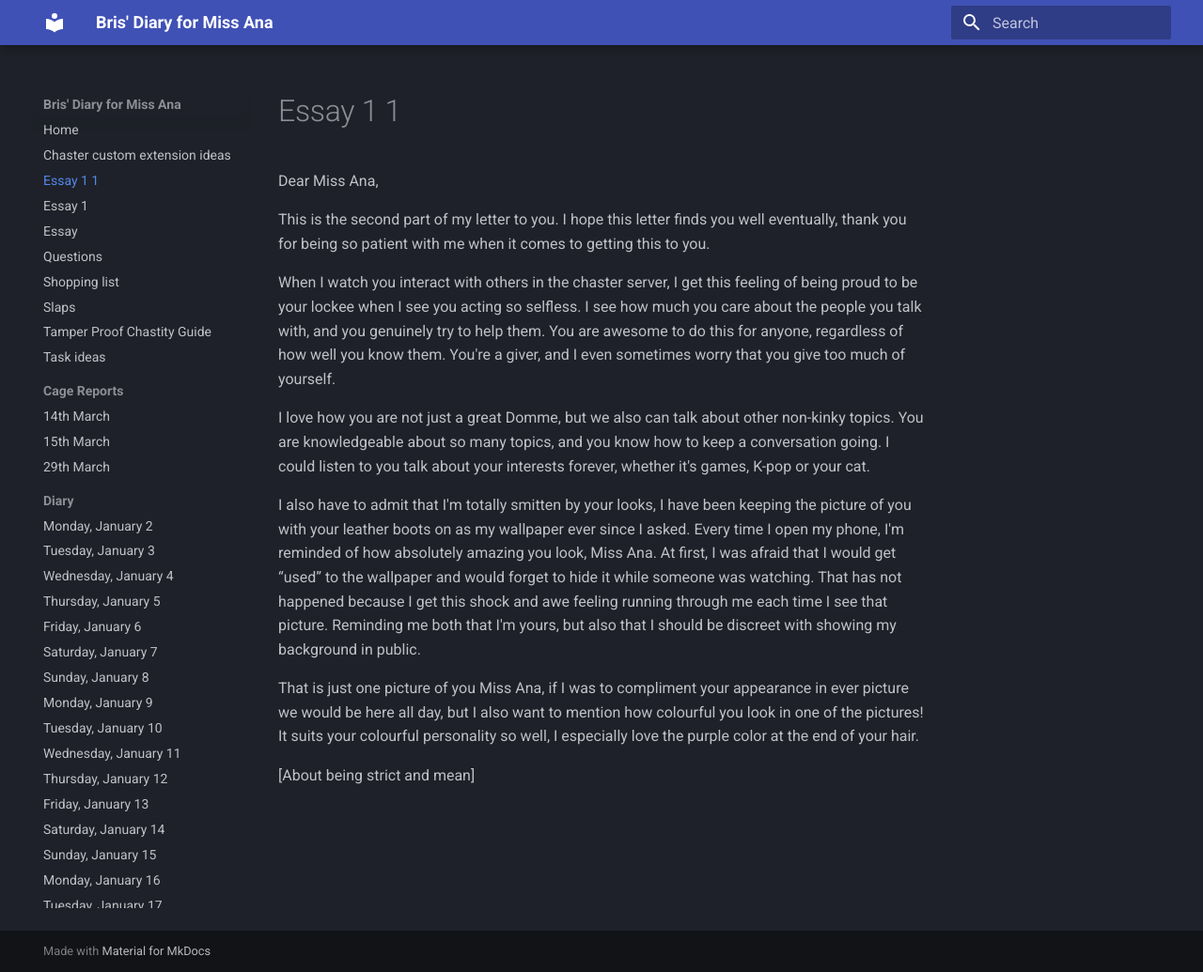
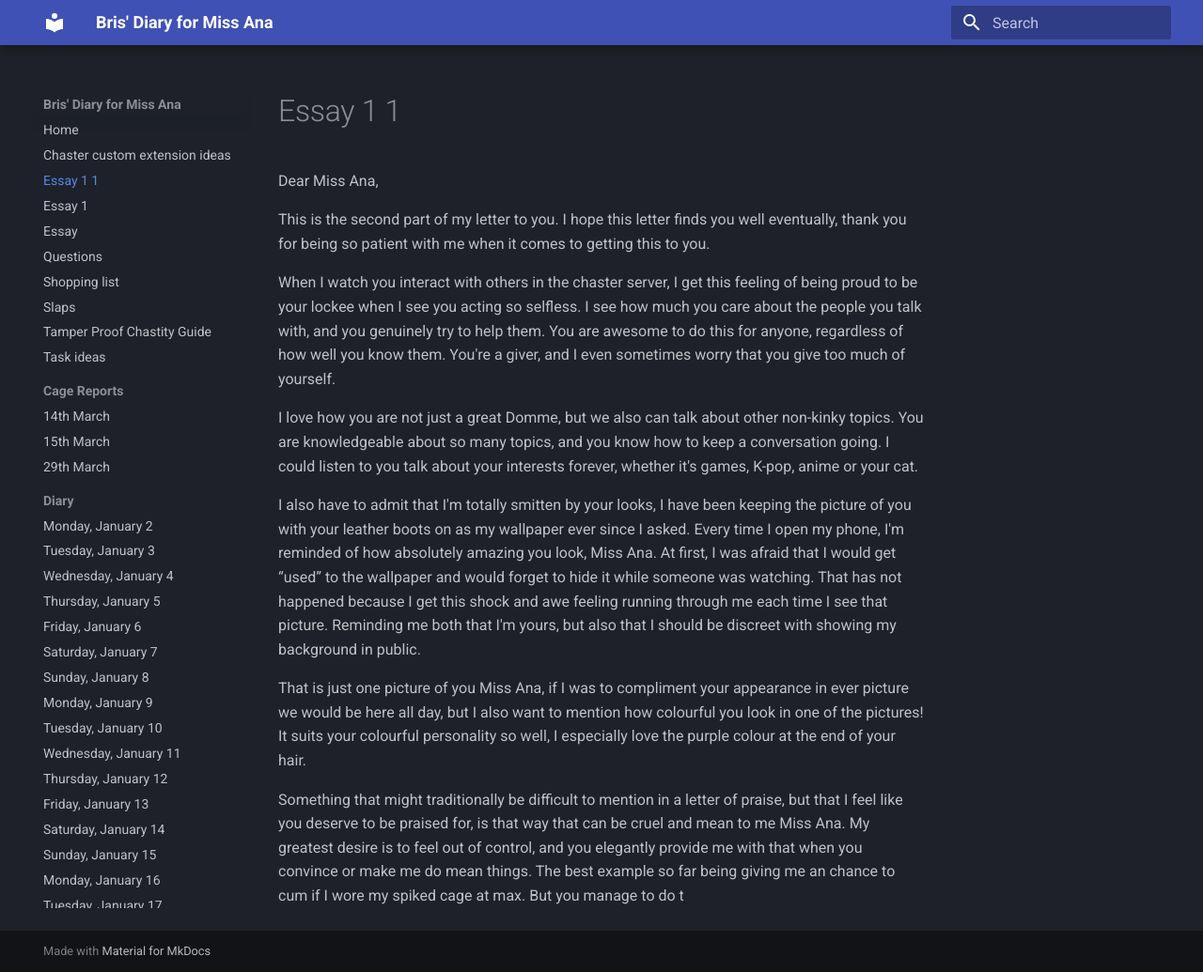
Before and after one commit to bris00/DFMA, an MkDocs documentation site: the page built from diary/Essay 1 1.md, in a window 1280 px wide and 1035 px high. Shown: the whole window at 94% size. Built offline with MkDocs 1.6.1 and Material for MkDocs 9.7.7, drawn with Linux system fonts in a browser that asks for light colours.

Commit message:
vault backup: 2023-03-30 16:42:50
Affected files:
diary/.obsidian/workspace.json
diary/Essay 1 1.md

```diff
--- a/diary/Essay 1 1.md
+++ b/diary/Essay 1 1.md
@@ -4,10 +4,10 @@ This is the second part of my letter to you. I hope this letter finds you well e
 
 When I watch you interact with others in the chaster server, I get this feeling of being proud to be your lockee when I see you acting so selfless. I see how much you care about the people you talk with, and you genuinely try to help them. You are awesome to do this for anyone, regardless of how well you know them. You're a giver, and I even sometimes worry that you give too much of yourself.
 
-I love how you are not just a great Domme, but we also can talk about other non-kinky topics. You are knowledgeable about so many topics, and you know how to keep a conversation going. I could listen to you talk about your interests forever, whether it's games, K-pop or your cat.
+I love how you are not just a great Domme, but we also can talk about other non-kinky topics. You are knowledgeable about so many topics, and you know how to keep a conversation going. I could listen to you talk about your interests forever, whether it's games, K-pop, anime or your cat.
 
 I also have to admit that I'm totally smitten by your looks, I have been keeping the picture of you with your leather boots on as my wallpaper ever since I asked. Every time I open my phone, I'm reminded of how absolutely amazing you look, Miss Ana. At first, I was afraid that I would get “used” to the wallpaper and would forget to hide it while someone was watching. That has not happened because I get this shock and awe feeling running through me each time I see that picture. Reminding me both that I'm yours, but also that I should be discreet with showing my background in public.
 
-That is just one picture of you Miss Ana, if I was to compliment your appearance in ever picture we would be here all day, but I also want to mention how colourful you look in one of the pictures! It suits your colourful personality so well, I especially love the purple color at the end of your hair.
+That is just one picture of you Miss Ana, if I was to compliment your appearance in ever picture we would be here all day, but I also want to mention how colourful you look in one of the pictures! It suits your colourful personality so well, I especially love the purple colour at the end of your hair.
 
-[About being strict and mean]
+Something that might traditionally be difficult to mention in a letter of praise, but that I feel like you deserve to be praised for, is that way that can be cruel and mean to me Miss Ana. My greatest desire is to feel out of control, and you elegantly provide me with that when you convince or make me do mean things. The best example so far being giving me an chance to cum if I wore my spiked cage at max. But you manage to do t
```
Also changed, not shown: 1 other file.
